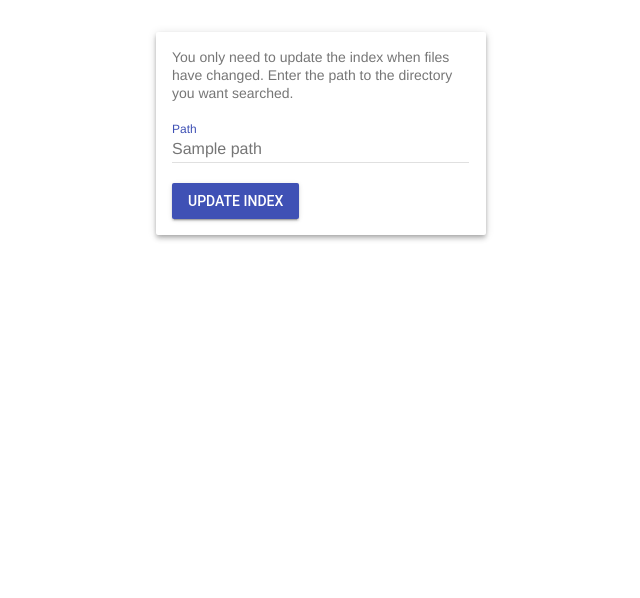
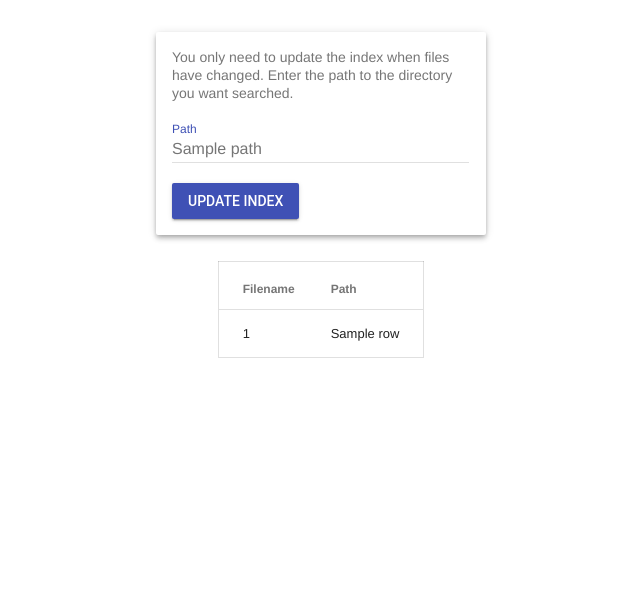
Before and after one commit to martindisch/SSHFiles, a Flask app: template sshfiles/overview/templates/overview.html in a window 1280 px wide. Shown: the top 598 px of the page, without its empty margins (319-959 px from the left). Run offline with Flask 2, Linux system fonts and the light colour scheme; the template is opened without the code that fills it: most values are stand-ins (such as "Sample title", 1, 10 or a date in 2020).

Commit message:
Implement basic table with filenames and absolute paths

```diff
--- a/sshfiles/overview/static/style.css
+++ b/sshfiles/overview/static/style.css
@@ -5,3 +5,7 @@
 form {
     margin-top: 1em;
 }
+
+table {
+    margin: 2em auto auto auto;
+}
--- a/sshfiles/overview/templates/overview.html
+++ b/sshfiles/overview/templates/overview.html
@@ -21,6 +21,24 @@
                 </form>
             </div>
         </div>
+        {%- if files is defined %}
+        <table class="mdl-data-table mdl-js-data-table">
+            <thead>
+                <tr>
+                    <th class="mdl-data-table__cell--non-numeric">Filename</th>
+                    <th class="mdl-data-table__cell--non-numeric">Path</th>
+                </tr>
+            </thead>
+            <tbody>
+                {%- for row in files %}
+                <tr>
+                    <td class="mdl-data-table__cell--non-numeric">{{ row[0] }}</td>
+                    <td class="mdl-data-table__cell--non-numeric">{{ row[1] }}</td>
+                </tr>
+                {%- endfor %}
+            </tbody>
+        </table>
+        {%- endif %}
         <script defer src="https://code.getmdl.io/1.3.0/material.min.js"></script>
     </body>
 </html>
```
Also changed, not shown: sshfiles/overview/views.py (+10 -2 lines).
